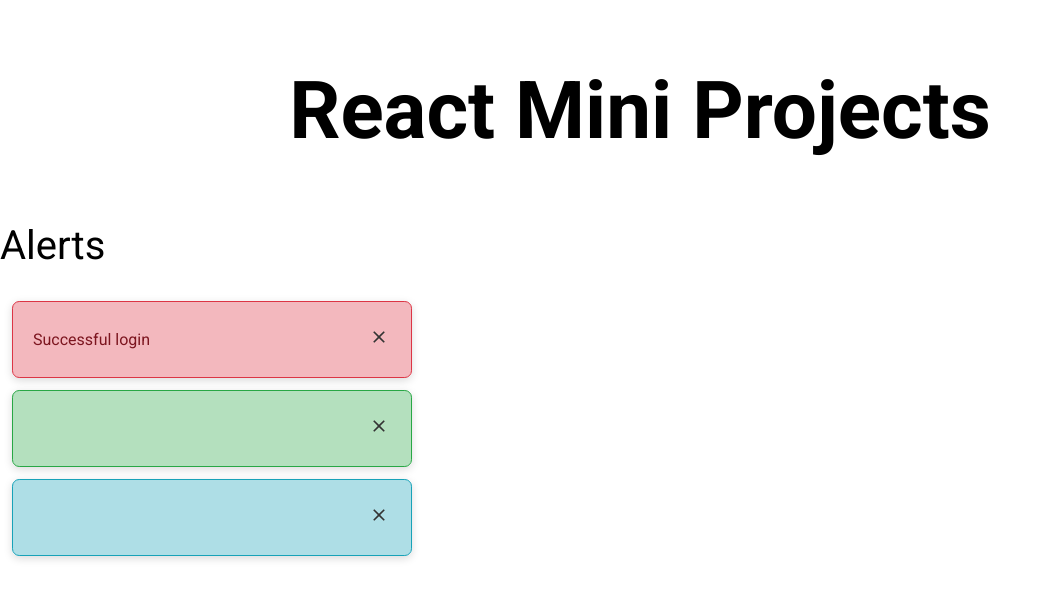
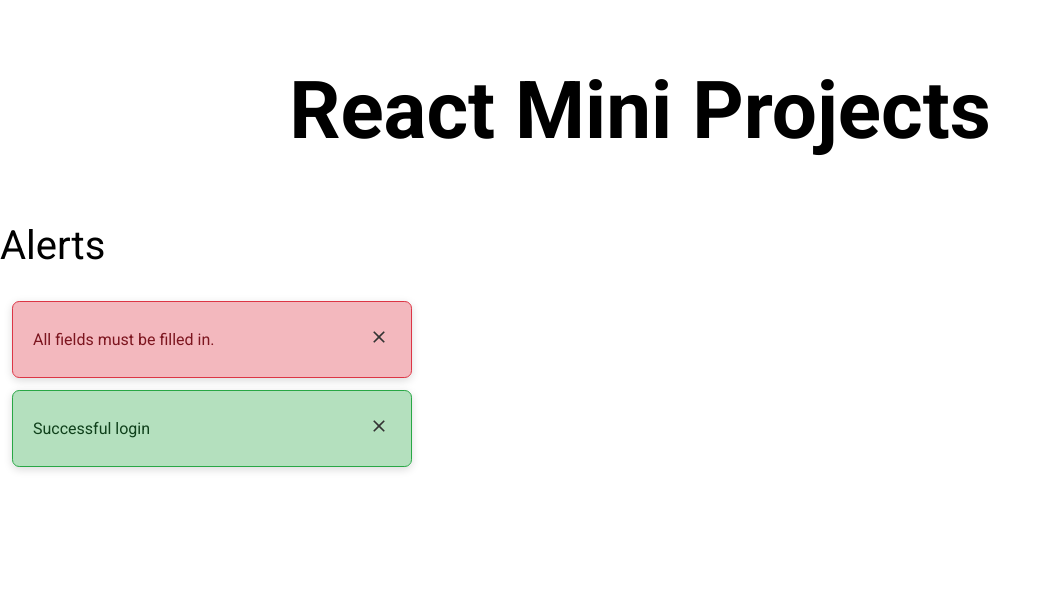
Before and after one commit to patbou02/react-mini-projects, a React (Create React App) app: page / in a window 1280 px wide. Shown: the top 598 px of the page, without its empty margins (0-1051 px from the left). Built offline with nearby package versions, Linux system fonts and the light colour scheme; the HTML template or start-up script is replaced by a standard one.

Commit message:
Updated the use of Alert instances to include newly created delay Prop. Used useEffect to change showAlert state a certain amount of time afterwards.

```diff
--- a/src/components/Alert.jsx
+++ b/src/components/Alert.jsx
@@ -2,7 +2,14 @@ import { useState, useEffect } from 'react';
 import Button from '../components/Button';
 import { IoMdClose } from "react-icons/io";
 
-function Alert({ type, message }) {
+function Alert({ type, message, delay=false, delayTime=3000 }) {
+
+  useEffect(() => {
+    delay && setTimeout(() => {
+      setShowAlert(false);
+    }, delayTime);
+  }, []);
+
 
   const [showAlert, setShowAlert] = useState(true);
 
--- a/src/projects/05-Alerts/Alerts.jsx
+++ b/src/projects/05-Alerts/Alerts.jsx
@@ -5,9 +5,9 @@ function Alerts() {
   return (
     <div className="container mx-auto">
       <h2 className="subtitle">Alerts</h2>
-      <Alert type="danger" message="Successful login" />
-      <Alert type="success" message="" />
-      <Alert type="info" message="" />
+      <Alert type="danger" message="All fields must be filled in." />
+      <Alert type="success" message="Successful login" />
+      <Alert type="info" message="Time triggered" delay={true} />
     </div>
   );
 }
```
